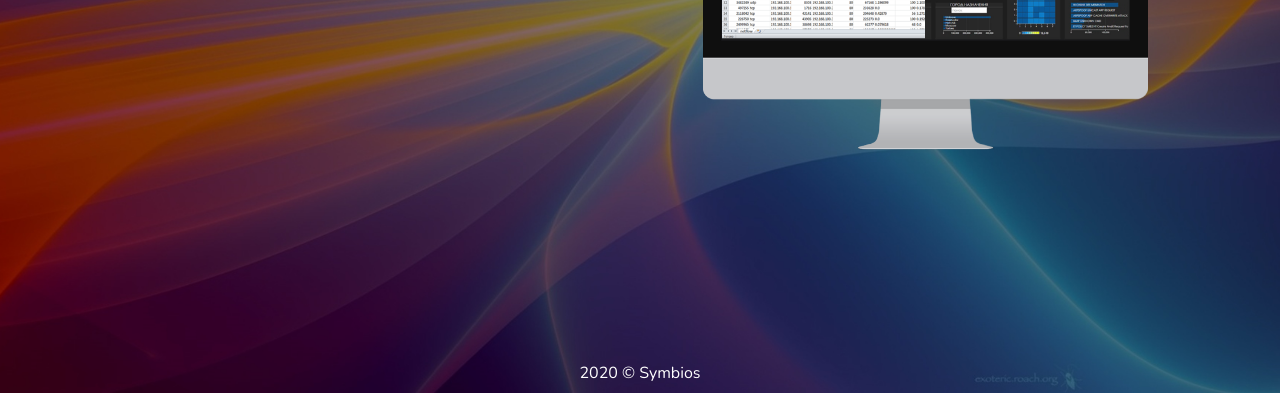
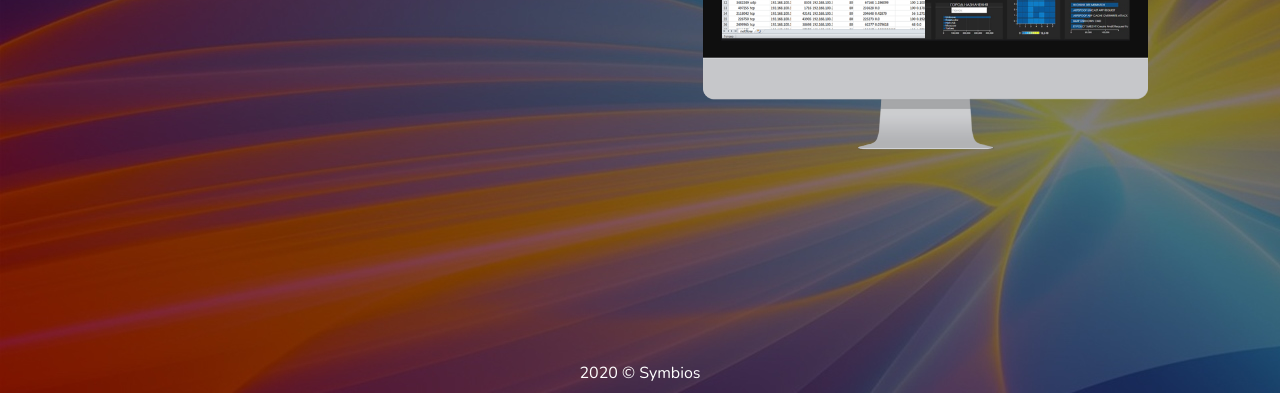
Before and after one commit to spectr747/spectr747.github.io, a plain HTML site: page index.html in a window 1280 px wide. Shown: the part 407-800 px from the top of the page. Drawn offline with nearby package versions, Linux system fonts and the light colour scheme; some packages are replaced by stand-ins of ours; a script that the page names is missing.

Commit message:
Initial commit

```diff
--- a/css/style.css
+++ b/css/style.css
@@ -8,9 +8,9 @@ body {
 	font-family: Nunito;
 	height: 100%;
 	width: 100%;
-	background-position: center;
+/*	background-position: center;*/
 /*	background-repeat: no-repeat;*/
-	background-size: cover;
+/*	background-size: cover;*/
 }
 
 /* menu */
```
